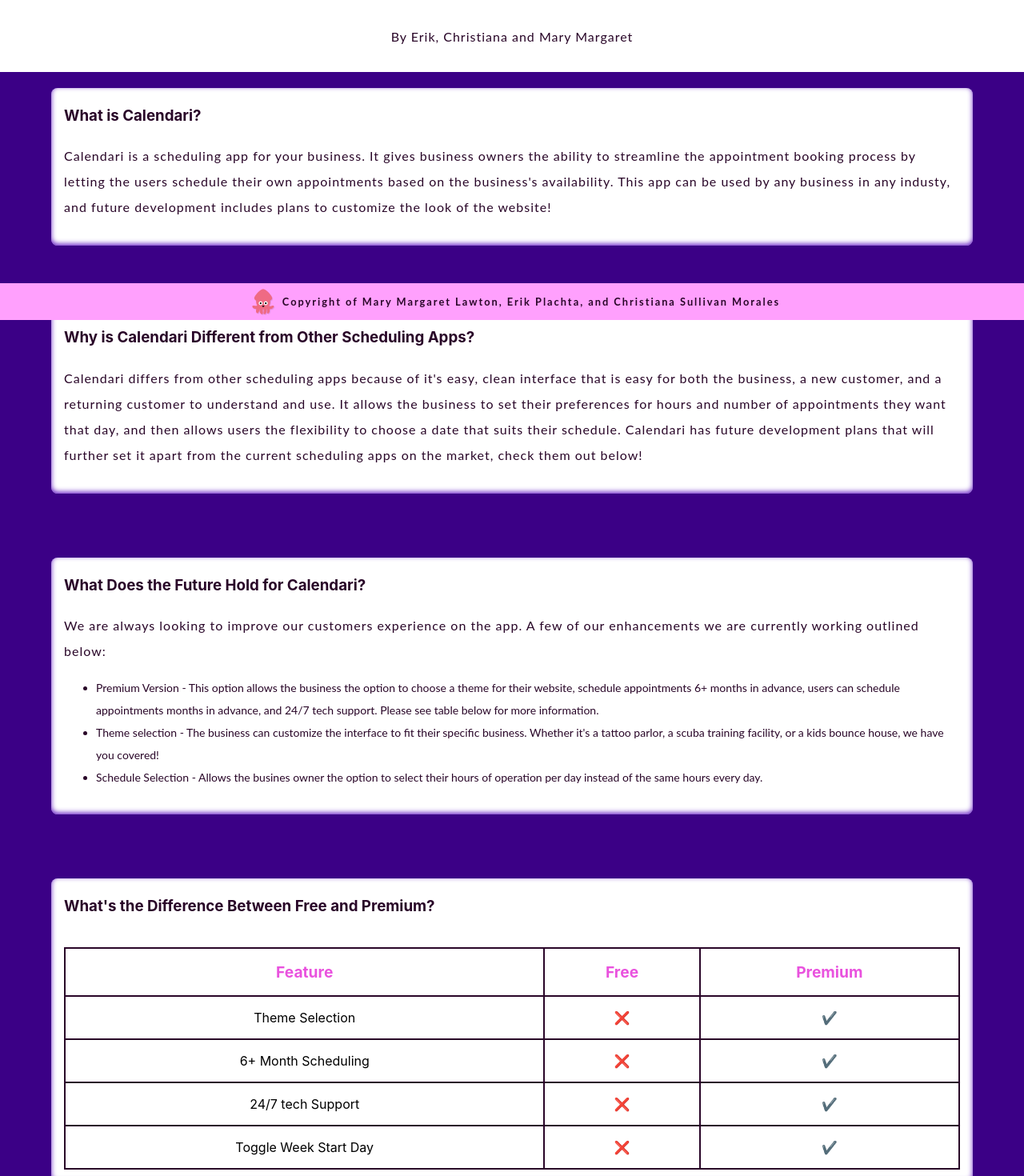
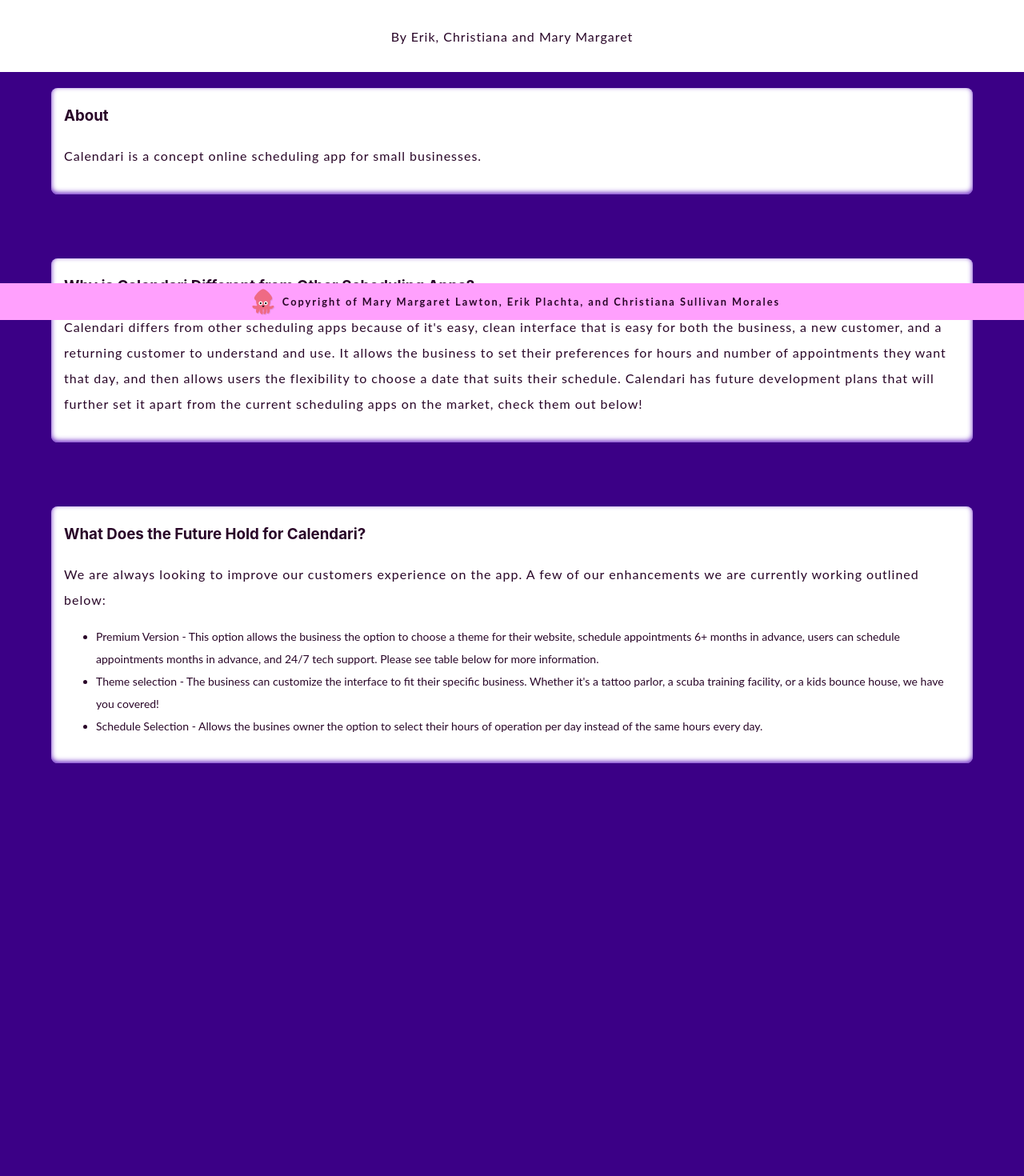
Before and after one commit to ErikPlachta/Calendari, a React (Create React App) app in the folder client/: page / in a window 1280 px wide. Shown: the part 400-1870 px from the top of the page at 80% size. After the commit the page ends 1494 px from the top, so only its background shows below. Built offline with nearby package versions, Linux system fonts and the light colour scheme.

Commit message:
simplify language and content
More to do, but started

```diff
--- a/client/src/components/Nav/index.js
+++ b/client/src/components/Nav/index.js
@@ -64,9 +64,8 @@ export default function Nav({ bobData, bob2 }) {
 
                         //-- If not logged in, show this
                         : (<>
-                            <li> <a href="/#whatIsThis">Calendari</a> </li>
-                            <li> <a href="/#whyIsThisDifferent">About</a> </li>
-                            <li> <a href="/#freeVsPremium">Features</a> </li>
+                            <li> <a href="/#about">About</a> </li>
+                            <li> <a href="/#milestones">Milestones</a> </li>
                             <li> <Link to="/signup">Signup</Link> </li>
                             <li> <Link to="/login">Login</Link> </li>
                         </>)
--- a/client/src/pages/Home.js
+++ b/client/src/pages/Home.js
@@ -27,19 +27,15 @@ export default function Home() {
         </div>
       </div>
       <div id="whatIsThis" className="homeInformation">
-        <h3>What is Calendari?</h3>
+        <h3>About</h3>
         <p>
-          Calendari is a scheduling app for your business. It gives business owners the
-          ability to streamline the appointment booking process by letting the users
-          schedule their own appointments based on the business's availability. This
-          app can be used by any business in any industy, and future development includes
-          plans to customize the look of the website!
+          Calendari is a concept online scheduling app for small businesses.
         </p>
       </div>
       <br></br>
       <br></br>
       <br></br>
-      <div id="whyIsThisDifferent" className="homeInformation">
+      <div id="about" className="homeInformation">
       <h3>Why is Calendari Different from Other Scheduling Apps?</h3>
         <p>
           Calendari differs from other scheduling apps because of it's easy, clean interface
@@ -64,46 +60,6 @@ export default function Home() {
           <li>Schedule Selection - Allows the busines owner the option to select their hours of operation per day instead of the same hours every day.</li>
         </ul>
       </div>
-      <br></br>
-      <br></br>
-      <br></br>
-      <div id="freeVsPremium" className="homeInformation">
-      <h3>What's the Difference Between Free and Premium?</h3>
-      <br></br>
-        <div className="tableContainer">
-          <table align="center">
-            <thead>
-              <tr>
-                <th>Feature</th>
-                <th>Free</th>
-                <th>Premium</th>
-              </tr>
-            </thead>
-            <tbody>
-              <tr>
-                <td>Theme Selection</td>
-                <td> ❌ </td>
-                <td> ✔️ </td>
-              </tr>
-              <tr>
-                <td>6+ Month Scheduling</td>
-                <td> ❌ </td>
-                <td> ✔️ </td>
-              </tr>
-              <tr>
-                <td>24/7 tech Support</td>
-                <td> ❌ </td>
-                <td> ✔️ </td>
-              </tr>
-              <tr>
-                <td>Toggle Week Start Day</td>
-                <td> ❌ </td>
-                <td> ✔️ </td>
-              </tr>
-            </tbody>
-          </table>
-        </div>
-      </div>
-    </section>
+     </section>
   )
 }
```
